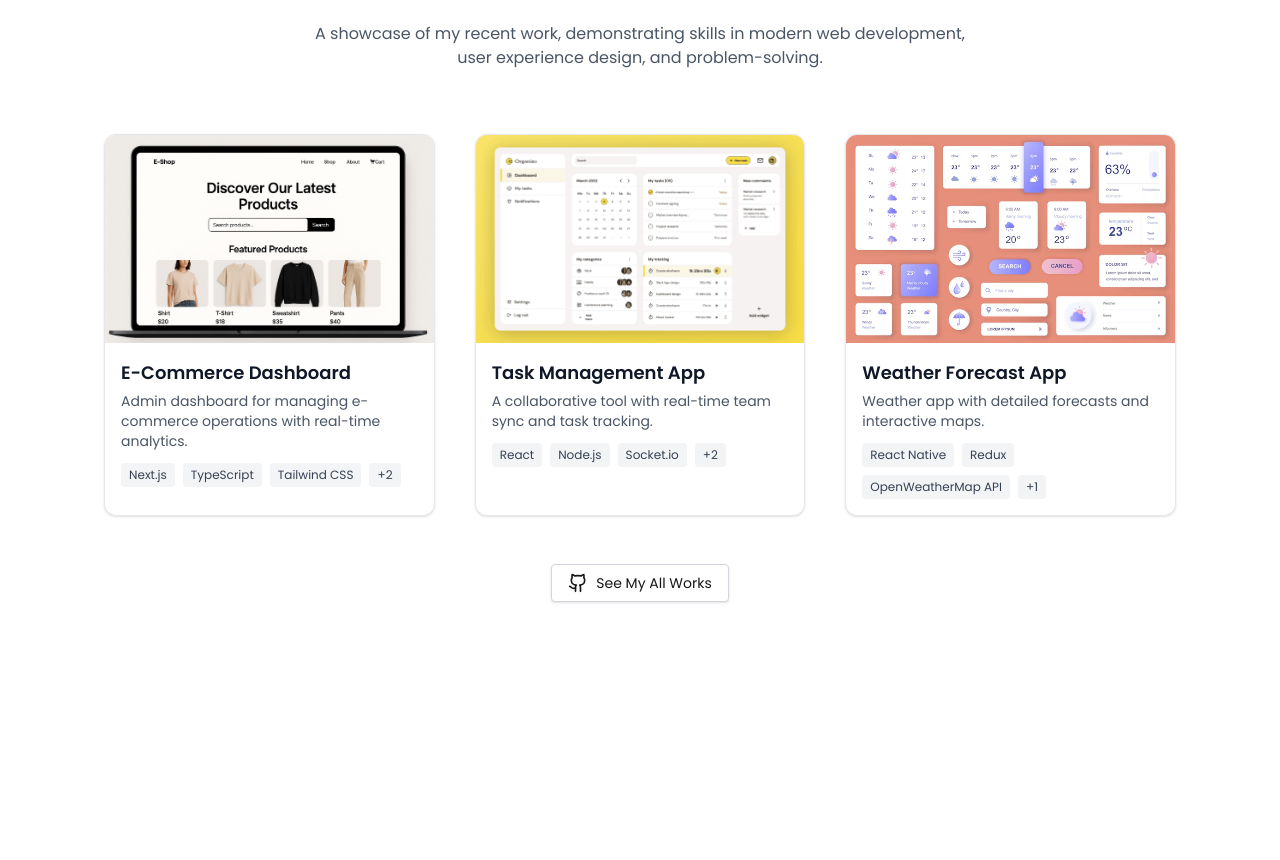
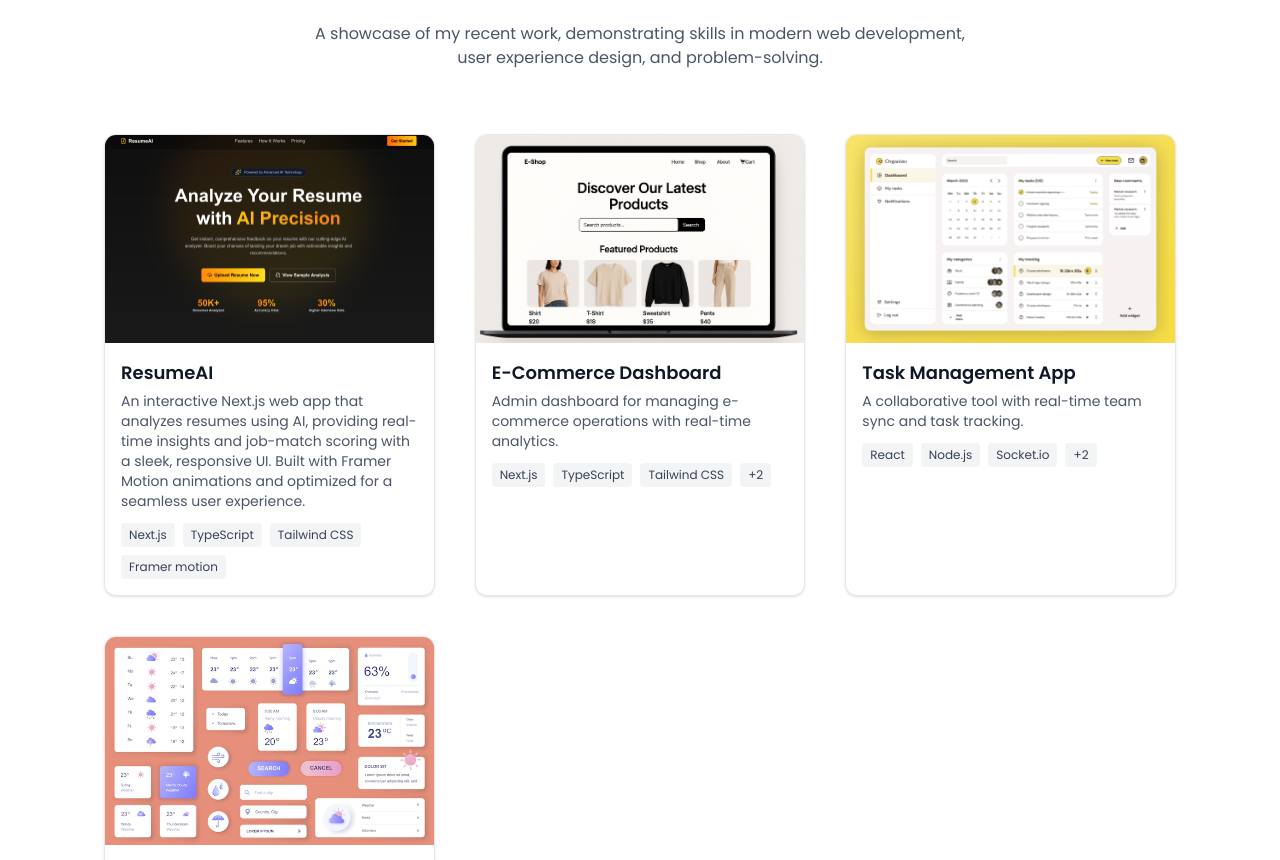
Before and after one commit to Dhanuka001/my-portfolio, a Next.js app: page / in a window 1280 px wide. Shown: the part 1940-2800 px from the top of the page. Built offline with nearby package versions, Linux system fonts and the light colour scheme.

Commit message:
new project updated

```diff
--- a/app/components/Projects.tsx
+++ b/app/components/Projects.tsx
@@ -14,6 +14,14 @@ type Project = {
 };
 
 const projects: Project[] = [
+  {
+    title: 'ResumeAI',
+    description: 'An interactive Next.js web app that analyzes resumes using AI, providing real-time insights and job-match scoring with a sleek, responsive UI. Built with Framer Motion animations and optimized for a seamless user experience.',
+    image: '/projects/resume.png',
+    tags: ['Next.js', 'TypeScript', 'Tailwind CSS', 'Framer motion'],
+    demo: 'https://resume-ai-vhcc.vercel.app/',
+    code: 'https://github.com/Dhanuka001/resume-ai',
+  },
   {
     title: 'E-Commerce Dashboard',
     description: 'Admin dashboard for managing e-commerce operations with real-time analytics.',
```
Also changed, not shown: public/projects/resume.png (added).
